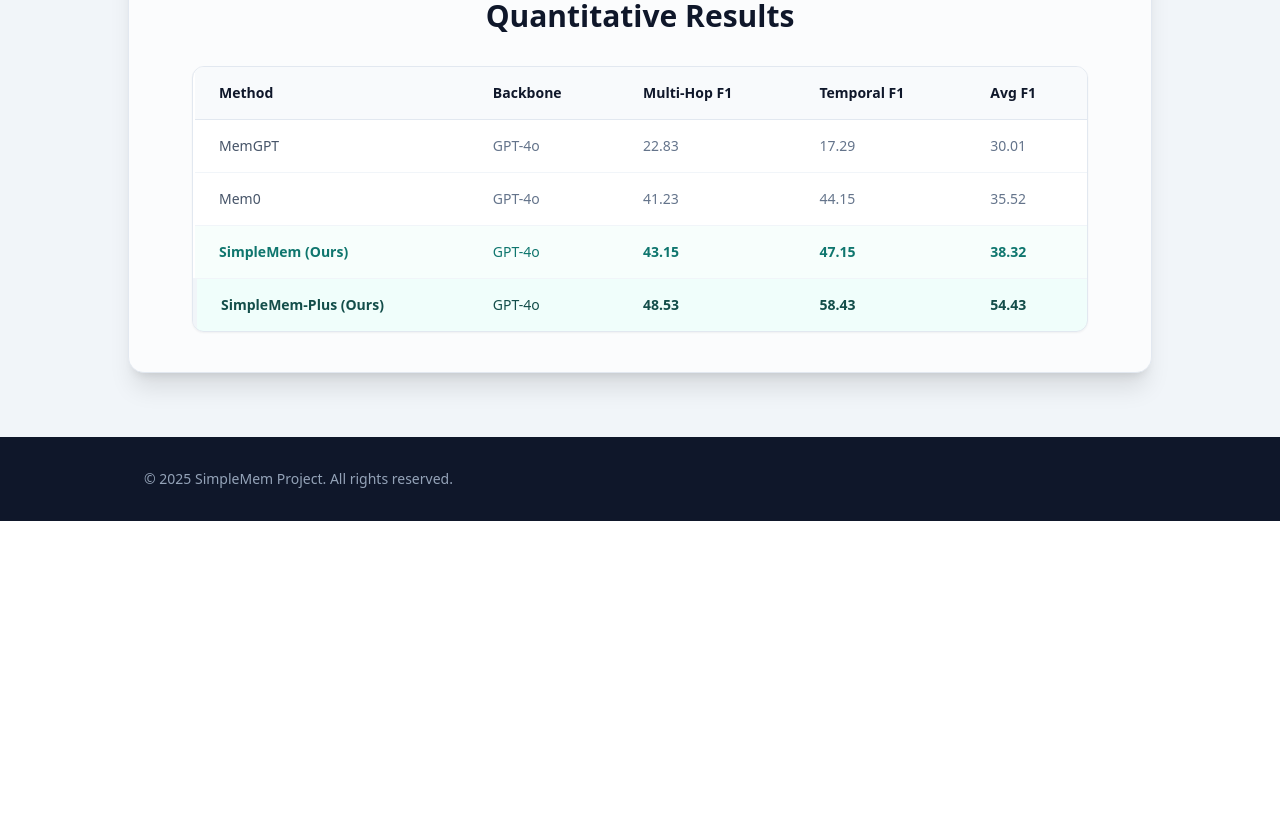
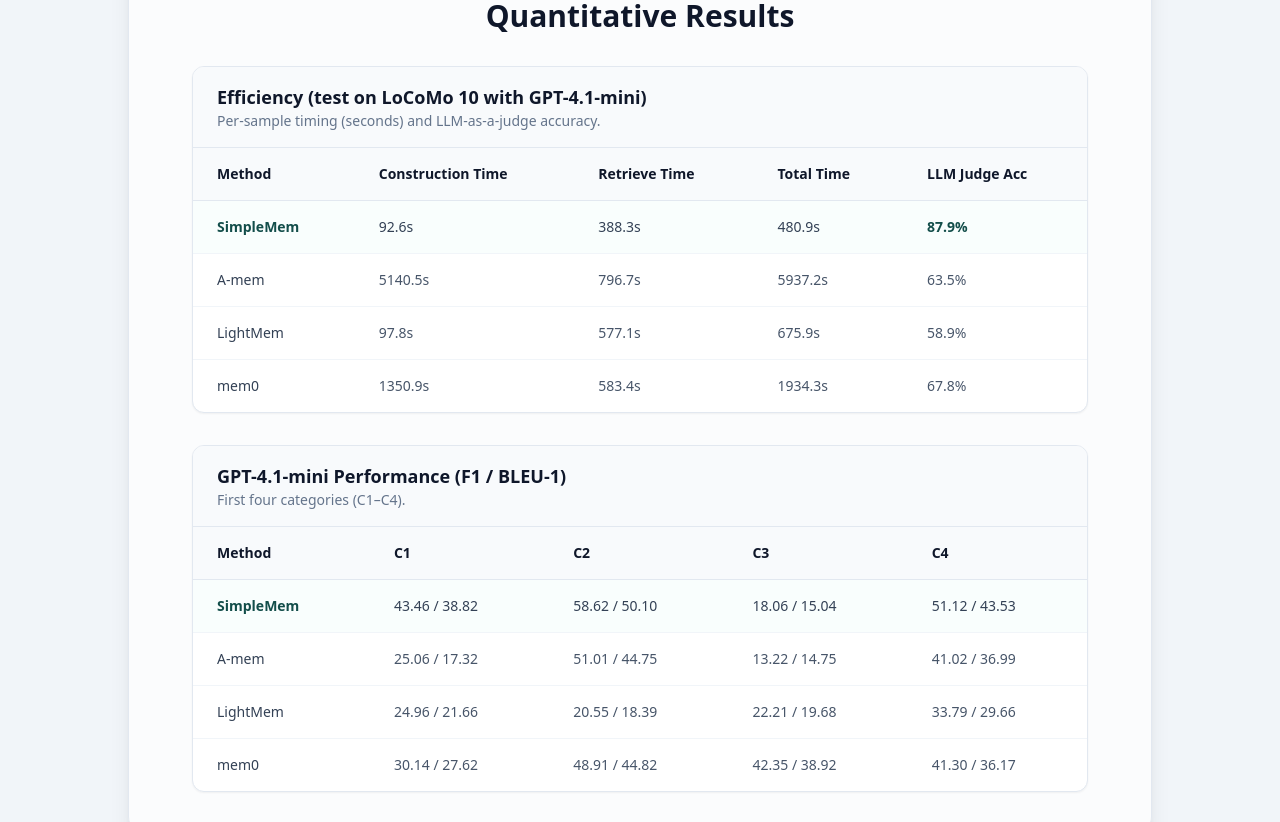
Before and after one commit to aiming-lab/SimpleMem-Page, a React (Vite) app: page / in a window 1280 px wide. Shown: the part 2320-3142 px from the top of the page. Before the commit the page ends 2841 px from the top, so only its background shows below. Built offline with nearby package versions, Linux system fonts and the light colour scheme.

Commit message:
Update results tables with new metrics

```diff
--- a/src/App.jsx
+++ b/src/App.jsx
@@ -453,79 +453,118 @@ const SimpleMemProjectPage = () => {
                   <h2 className="text-3xl font-bold text-slate-900 mb-8 text-center">
                     Quantitative Results
                   </h2>
+
+                  <div className="space-y-8">
                     <div className="bg-white rounded-xl shadow-sm border border-slate-200 overflow-hidden">
+                      <div className="bg-slate-50 border-b border-slate-200 px-6 py-4">
+                        <h3 className="text-lg font-semibold text-slate-900">
+                          Efficiency (test on LoCoMo 10 with GPT-4.1-mini)
+                        </h3>
+                        <p className="text-sm text-slate-500">
+                          Per-sample timing (seconds) and LLM-as-a-judge accuracy.
+                        </p>
+                      </div>
                       <div className="overflow-x-auto">
                         <table className="w-full text-left text-sm">
                           <thead className="bg-slate-50 border-b border-slate-200">
                             <tr>
+                              <th className="px-6 py-4 font-semibold text-slate-900">Method</th>
                               <th className="px-6 py-4 font-semibold text-slate-900">
-                              Method
+                                Construction Time
                               </th>
                               <th className="px-6 py-4 font-semibold text-slate-900">
-                              Backbone
+                                Retrieve Time
                               </th>
                               <th className="px-6 py-4 font-semibold text-slate-900">
-                              Multi-Hop F1
+                                Total Time
                               </th>
-                            <th className="px-6 py-4 font-semibold text-slate-900">
-                              Temporal F1
-                            </th>
-                            <th className="px-6 py-4 font-semibold text-slate-900">
-                              Avg F1
-                            </th>
+                              <th className="px-6 py-4 font-semibold text-slate-900">LLM Judge Acc</th>
                             </tr>
                           </thead>
                           <tbody className="divide-y divide-slate-100">
-                          <tr>
-                            <td className="px-6 py-4 font-medium text-slate-600">
-                              MemGPT
-                            </td>
-                            <td className="px-6 py-4 text-slate-500">GPT-4o</td>
-                            <td className="px-6 py-4 text-slate-500">22.83</td>
-                            <td className="px-6 py-4 text-slate-500">17.29</td>
-                            <td className="px-6 py-4 text-slate-500">30.01</td>
+                            <tr className="bg-teal-50/40">
+                              <td className="px-6 py-4 font-bold text-teal-900">SimpleMem</td>
+                              <td className="px-6 py-4 text-slate-700">92.6s</td>
+                              <td className="px-6 py-4 text-slate-700">388.3s</td>
+                              <td className="px-6 py-4 text-slate-700">480.9s</td>
+                              <td className="px-6 py-4 font-bold text-teal-900">87.9%</td>
                             </tr>
                             <tr>
-                            <td className="px-6 py-4 font-medium text-slate-600">
-                              Mem0
-                            </td>
-                            <td className="px-6 py-4 text-slate-500">GPT-4o</td>
-                            <td className="px-6 py-4 text-slate-500">41.23</td>
-                            <td className="px-6 py-4 text-slate-500">44.15</td>
-                            <td className="px-6 py-4 text-slate-500">35.52</td>
+                              <td className="px-6 py-4 font-medium text-slate-700">A-mem</td>
+                              <td className="px-6 py-4 text-slate-600">5140.5s</td>
+                              <td className="px-6 py-4 text-slate-600">796.7s</td>
+                              <td className="px-6 py-4 text-slate-600">5937.2s</td>
+                              <td className="px-6 py-4 text-slate-600">63.5%</td>
                             </tr>
-                          <tr className="bg-teal-50/50">
-                            <td className="px-6 py-4 font-bold text-teal-700">
-                              SimpleMem (Ours)
-                            </td>
-                            <td className="px-6 py-4 text-teal-700">GPT-4o</td>
-                            <td className="px-6 py-4 font-bold text-teal-700">
-                              43.15
-                            </td>
-                            <td className="px-6 py-4 font-bold text-teal-700">
-                              47.15
-                            </td>
-                            <td className="px-6 py-4 font-bold text-teal-700">
-                              38.32
-                            </td>
+                            <tr>
+                              <td className="px-6 py-4 font-medium text-slate-700">LightMem</td>
+                              <td className="px-6 py-4 text-slate-600">97.8s</td>
+                              <td className="px-6 py-4 text-slate-600">577.1s</td>
+                              <td className="px-6 py-4 text-slate-600">675.9s</td>
+                              <td className="px-6 py-4 text-slate-600">58.9%</td>
                             </tr>
-                          <tr className="bg-teal-100/30 border-l-4 border-teal-500">
-                            <td className="px-6 py-4 font-bold text-teal-900">
-                              SimpleMem-Plus (Ours)
-                            </td>
-                            <td className="px-6 py-4 text-teal-900">GPT-4o</td>
-                            <td className="px-6 py-4 font-bold text-teal-900">
-                              48.53
-                            </td>
-                            <td className="px-6 py-4 font-bold text-teal-900">
-                              58.43
-                            </td>
-                            <td className="px-6 py-4 font-bold text-teal-900">
-                              54.43
-                            </td>
+                            <tr>
+                              <td className="px-6 py-4 font-medium text-slate-700">mem0</td>
+                              <td className="px-6 py-4 text-slate-600">1350.9s</td>
+                              <td className="px-6 py-4 text-slate-600">583.4s</td>
+                              <td className="px-6 py-4 text-slate-600">1934.3s</td>
+                              <td className="px-6 py-4 text-slate-600">67.8%</td>
                             </tr>
                           </tbody>
                         </table>
+                      </div>
+                    </div>
+
+                    <div className="bg-white rounded-xl shadow-sm border border-slate-200 overflow-hidden">
+                      <div className="bg-slate-50 border-b border-slate-200 px-6 py-4">
+                        <h3 className="text-lg font-semibold text-slate-900">
+                          GPT-4.1-mini Performance (F1 / BLEU-1)
+                        </h3>
+                        <p className="text-sm text-slate-500">First four categories (C1–C4).</p>
+                      </div>
+                      <div className="overflow-x-auto">
+                        <table className="w-full text-left text-sm">
+                          <thead className="bg-slate-50 border-b border-slate-200">
+                            <tr>
+                              <th className="px-6 py-4 font-semibold text-slate-900">Method</th>
+                              <th className="px-6 py-4 font-semibold text-slate-900">C1</th>
+                              <th className="px-6 py-4 font-semibold text-slate-900">C2</th>
+                              <th className="px-6 py-4 font-semibold text-slate-900">C3</th>
+                              <th className="px-6 py-4 font-semibold text-slate-900">C4</th>
+                            </tr>
+                          </thead>
+                          <tbody className="divide-y divide-slate-100">
+                            <tr className="bg-teal-50/40">
+                              <td className="px-6 py-4 font-bold text-teal-900">SimpleMem</td>
+                              <td className="px-6 py-4 text-slate-700">43.46 / 38.82</td>
+                              <td className="px-6 py-4 text-slate-700">58.62 / 50.10</td>
+                              <td className="px-6 py-4 text-slate-700">18.06 / 15.04</td>
+                              <td className="px-6 py-4 text-slate-700">51.12 / 43.53</td>
+                            </tr>
+                            <tr>
+                              <td className="px-6 py-4 font-medium text-slate-700">A-mem</td>
+                              <td className="px-6 py-4 text-slate-600">25.06 / 17.32</td>
+                              <td className="px-6 py-4 text-slate-600">51.01 / 44.75</td>
+                              <td className="px-6 py-4 text-slate-600">13.22 / 14.75</td>
+                              <td className="px-6 py-4 text-slate-600">41.02 / 36.99</td>
+                            </tr>
+                            <tr>
+                              <td className="px-6 py-4 font-medium text-slate-700">LightMem</td>
+                              <td className="px-6 py-4 text-slate-600">24.96 / 21.66</td>
+                              <td className="px-6 py-4 text-slate-600">20.55 / 18.39</td>
+                              <td className="px-6 py-4 text-slate-600">22.21 / 19.68</td>
+                              <td className="px-6 py-4 text-slate-600">33.79 / 29.66</td>
+                            </tr>
+                            <tr>
+                              <td className="px-6 py-4 font-medium text-slate-700">mem0</td>
+                              <td className="px-6 py-4 text-slate-600">30.14 / 27.62</td>
+                              <td className="px-6 py-4 text-slate-600">48.91 / 44.82</td>
+                              <td className="px-6 py-4 text-slate-600">42.35 / 38.92</td>
+                              <td className="px-6 py-4 text-slate-600">41.30 / 36.17</td>
+                            </tr>
+                          </tbody>
+                        </table>
+                      </div>
                     </div>
                   </div>
                 </div>
```
Lines whose indentation alone changed are shown as unchanged.
